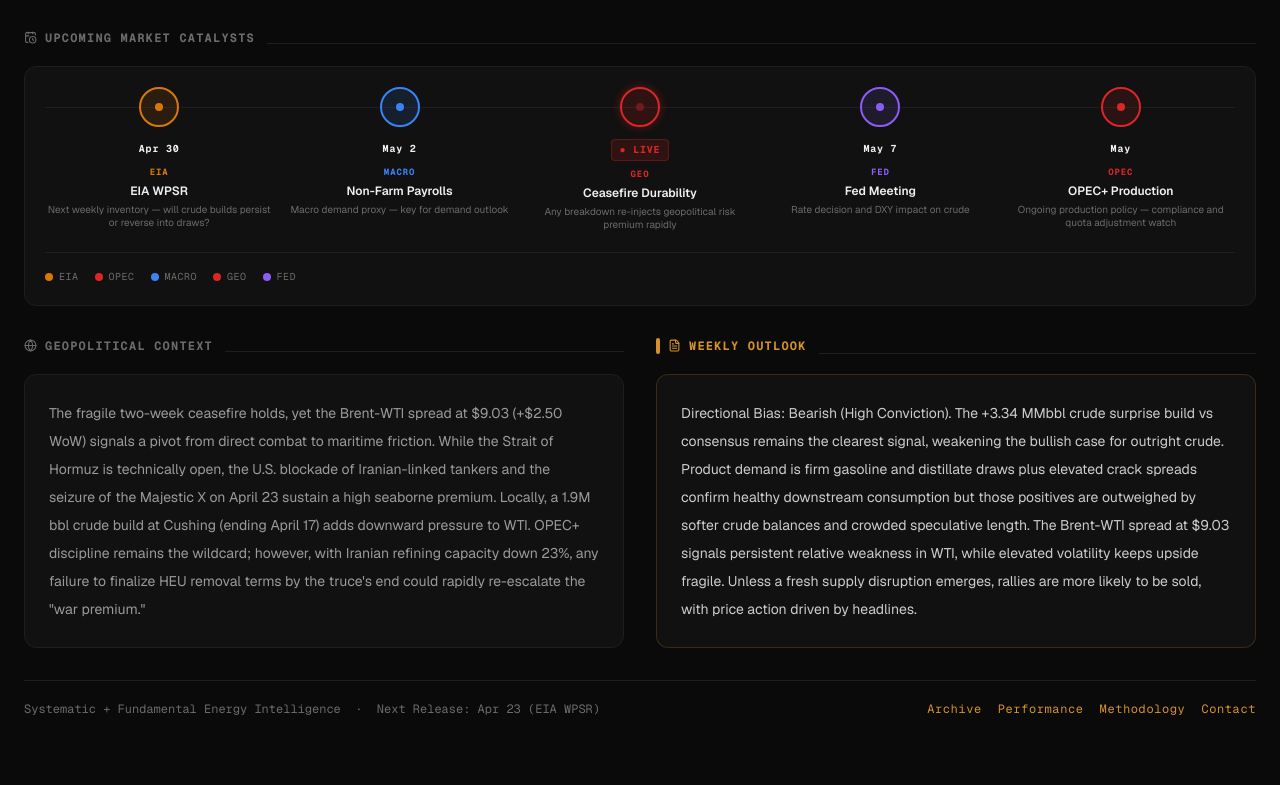
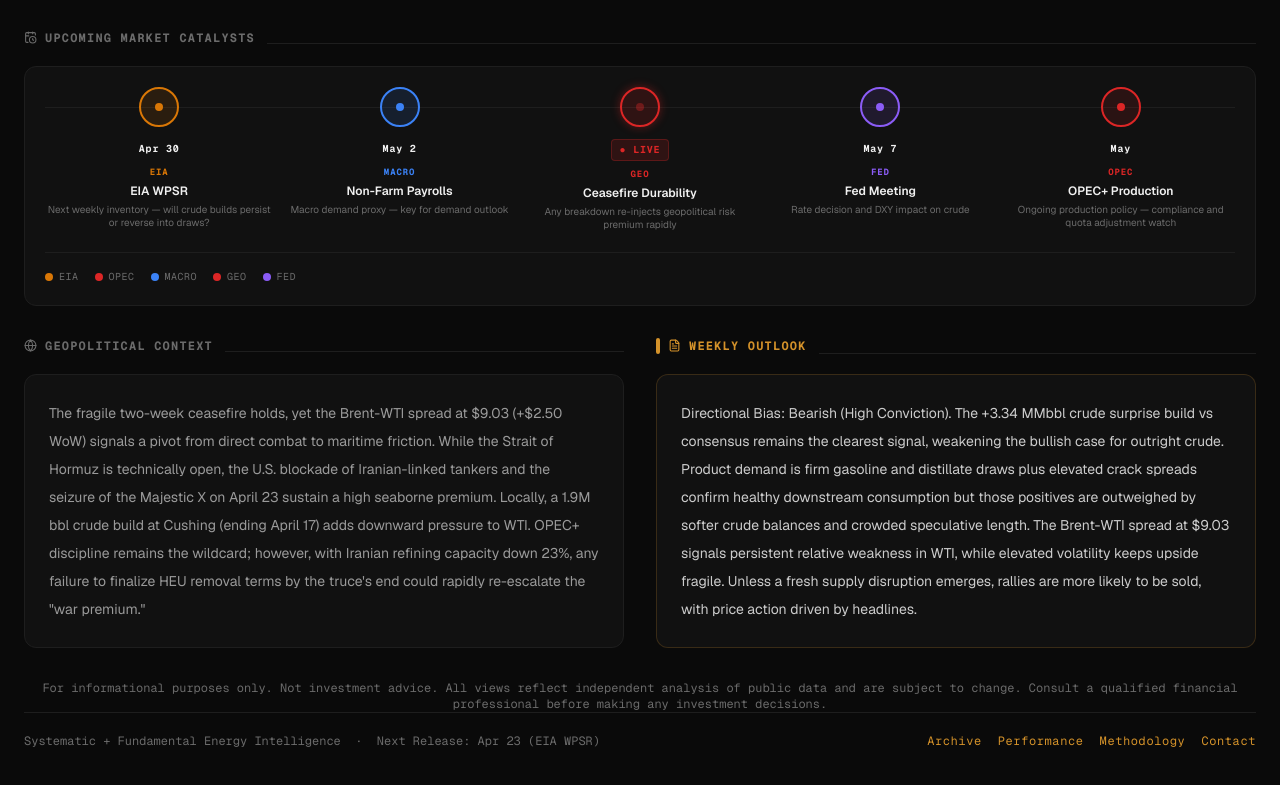
Before and after one commit to AdityaManojMenon/weekly-crude-market-website, a Next.js app: page / in a window 1280 px wide. Shown: the part 5638-6423 px from the top of the page. Before the commit the page ends 6395 px from the top, so only its background shows below. Built offline with nearby package versions, Linux system fonts and the light colour scheme.

Commit message:
Added disclaimer section

```diff
--- a/src/app/page.tsx
+++ b/src/app/page.tsx
@@ -765,6 +765,9 @@ export default function Home() {
           </div>
         </div>
       </div>
+          <p className="mt-4 text-xs font-mono text-center" style={{ color: "var(--muted)" }}>
+            For informational purposes only. Not investment advice. All views reflect independent analysis of public data and are subject to change. Consult a qualified financial professional before making any investment decisions.
+          </p>
 
       {/* Footer */}
       <div className="pt-5 flex items-center justify-between" style={{ borderTop: "1px solid var(--border)" }}>
```
